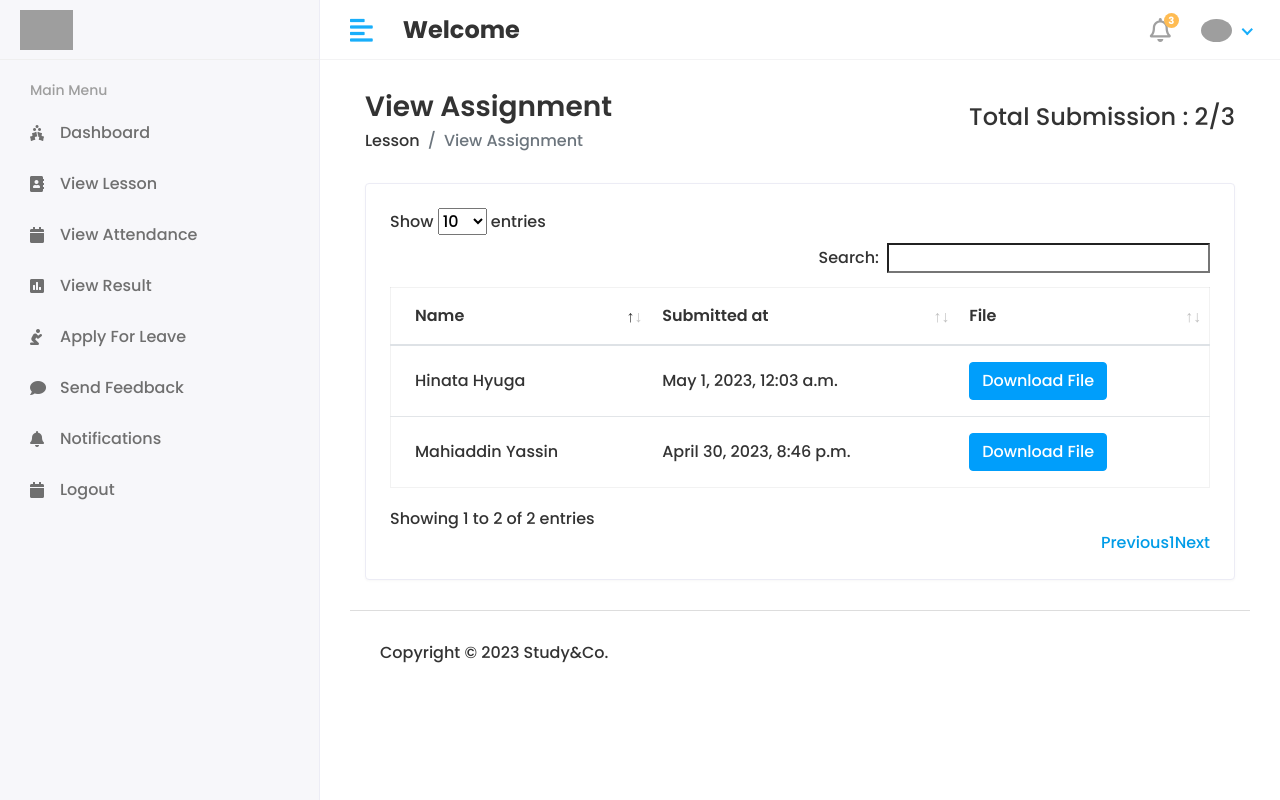
After one commit to amirulabdlatib/StudyGo, a Django app: page /Staff/Lesson/View_Assignments/2/2 in a window 1280 px wide. The commit adds this page. Run offline with Django 4.2, Linux system fonts and the light colour scheme; data comes from the database, SQL or seed files in the repository; both versions use the stored data as it was after the commit; some libraries are stand-ins or nearby versions; grey boxes are pictures that could not be loaded.

Commit message:
Teacher can view all students assignments

```diff
--- a/StudyGo/StudyApp/models.py
+++ b/StudyGo/StudyApp/models.py
@@ -168,6 +168,9 @@ class Lesson(models.Model):
     notes = models.FileField(upload_to='media/lesson_note',null=True,blank=True)
     assignment = models.FileField(upload_to='media/lesson_assignment',null=True,blank=True)
 
+    def __str__(self):
+        return self.lesson_title
+
 class Submission(models.Model):
 
     lesson_id = models.ForeignKey(Lesson,on_delete=models.CASCADE)
@@ -175,3 +178,6 @@ class Submission(models.Model):
     submission_file = models.FileField(upload_to='submission_student',null=True,blank=True)
     created_at = models.DateTimeField(auto_now_add=True)
     updated_at = models.DateTimeField(auto_now=True)
+
+    def __str__(self):
+        return self.student_id.admin.first_name + " " + self.student_id.admin.last_name + " submit " + "for lesson: " + self.lesson_id.lesson_title
--- a/StudyGo/StudyGo/Staff_Views.py
+++ b/StudyGo/StudyGo/Staff_Views.py
@@ -1,6 +1,6 @@
 from django.shortcuts import render,redirect
 from django.contrib import messages
-from StudyApp.models import Lesson,Attendance_Report,Attendance,Session_Year,Student,Staff,Subject,Staff_Notification,Staff_leave,Staff_Feedback,StudentResult,Course
+from StudyApp.models import Lesson,Attendance_Report,Attendance,Session_Year,Student,Staff,Subject,Staff_Notification,Staff_leave,Staff_Feedback,StudentResult,Submission
 from django.contrib.auth.decorators import login_required
 
 
@@ -381,3 +381,30 @@ def STAFF_UPDATE_LESSON(request):
        return redirect('staff_view_lesson')
 
    return render(request,'Staff/view_lesson.html')
+
+
+def STAFF_VIEW_ASSIGNMENTS(request,sub_id,les_id):
+
+    submission = Submission.objects.filter(lesson_id = les_id)
+    submission_count = Submission.objects.filter(lesson_id = les_id).count()
+
+
+
+
+
+
+    subject = Subject.objects.filter(id = sub_id)
+    for i in subject:
+        student_id = i.course.id
+        students = Student.objects.filter(course_id = student_id)
+        student_count = Student.objects.filter(course_id = student_id).count()
+
+        context = {
+            'students':students,
+            'student_count':student_count,
+            'submission':submission,
+            'submission_count':submission_count,
+        }
+
+
+    return render(request,'Staff/view_assignments.html',context=context)
--- a/StudyGo/StudyGo/urls.py
+++ b/StudyGo/StudyGo/urls.py
@@ -135,6 +135,7 @@ urlpatterns = [
     path('Staff/Lesson/Delete/<int:id>',Staff_Views.delete_lesson,name='staff_delete_lesson'),
     path('Staff/Lesson/Edit/<int:sub_id>/<int:les_id>',Staff_Views.STAFF_EDIT_LESSON,name='staff_edit_lesson'),
     path('Staff/Lesson/Update',Staff_Views.STAFF_UPDATE_LESSON,name='staff_update_lesson'),
+    path('Staff/Lesson/View_Assignments/<int:sub_id>/<int:les_id>',Staff_Views.STAFF_VIEW_ASSIGNMENTS,name='staff_view_assignment'),
 
     #Student Urls
     path('Student/Home',Student_Views.HOME,name='student_home'),
@@ -153,4 +154,5 @@ urlpatterns = [
     path('Student/Edit_Assignment/<int:sub_id>/<int:les_id>',Student_Views.STUDENT_EDIT_ASSIGNMENT,name='student_edit_assignment'),
     path('Student/Send_Assignment',Student_Views.STUDENT_SEND_ASSINGMENT,name='student_send_assignment'),
 
+
 ] + static(settings.MEDIA_URL,document_root = settings.MEDIA_ROOT)
--- /dev/null
+++ b/StudyGo/templates/Staff/view_assignments.html
@@ -0,0 +1,52 @@
+{% extends 'base.html' %} {% block content %}
+
+<div class="content container-fluid">
+  <div class="page-header">
+    <div class="row align-items-center">
+      <div class="col">
+        <h3 class="page-title">View Assignment</h3>
+        <ul class="breadcrumb">
+          <li class="breadcrumb-item"><a href="index.html">Lesson</a></li>
+          <li class="breadcrumb-item active">View Assignment</li>
+        </ul>
+      </div>
+      <div class="col-auto text-right float-right ml-auto">
+        <h4>Total Submission : {{submission_count}}/{{student_count}}</h4>
+      </div>
+    </div>
+  </div>
+
+  {% include 'includes/messages.html' %}
+
+  <div class="row">
+    <div class="col-sm-12">
+      <div class="card card-table">
+        <div class="card-body">
+          <div class="table-responsive">
+            <table id="table_id" class="table table-hover table-center mb-0">
+              <thead>
+                <tr>
+                  <th>Name</th>
+                  <th>Submitted at</th>
+                  <th>File</th>
+                </tr>
+              </thead>
+              <tbody>
+                {% for i in submission %}
+                <tr>
+                  <td>{{i.student_id}}</td>
+                  <td>{{i.created_at}}</td>
+                  <td><a class = "btn btn-info"  href="{{ i.submission_file.url }}">Download File</a>
+                  </td>
+                </tr>
+                {% endfor %}
+              </tbody>
+            </table>
+          </div>
+        </div>
+      </div>
+    </div>
+  </div>
+</div>
+
+{% endblock content %}
--- a/StudyGo/templates/Staff/view_lesson.html
+++ b/StudyGo/templates/Staff/view_lesson.html
@@ -104,7 +104,7 @@
                                   {% endif %}
                               </td>
                               <td class="text-md-center">
-                                <a class="btn btn-info" href="#">View Student Work</a>
+                                <a class="btn btn-info" href="{% url 'staff_view_assignment' get_subject.id i.id%}">View Student Work</a>
                                 <a class="btn btn-warning" href="{% url 'staff_edit_lesson' get_subject.id i.id %}">Update</a>
                                 <a
                                   class="btn btn-danger"
```
Also changed, not shown: StudyGo/db.sqlite3, 1 other file.
